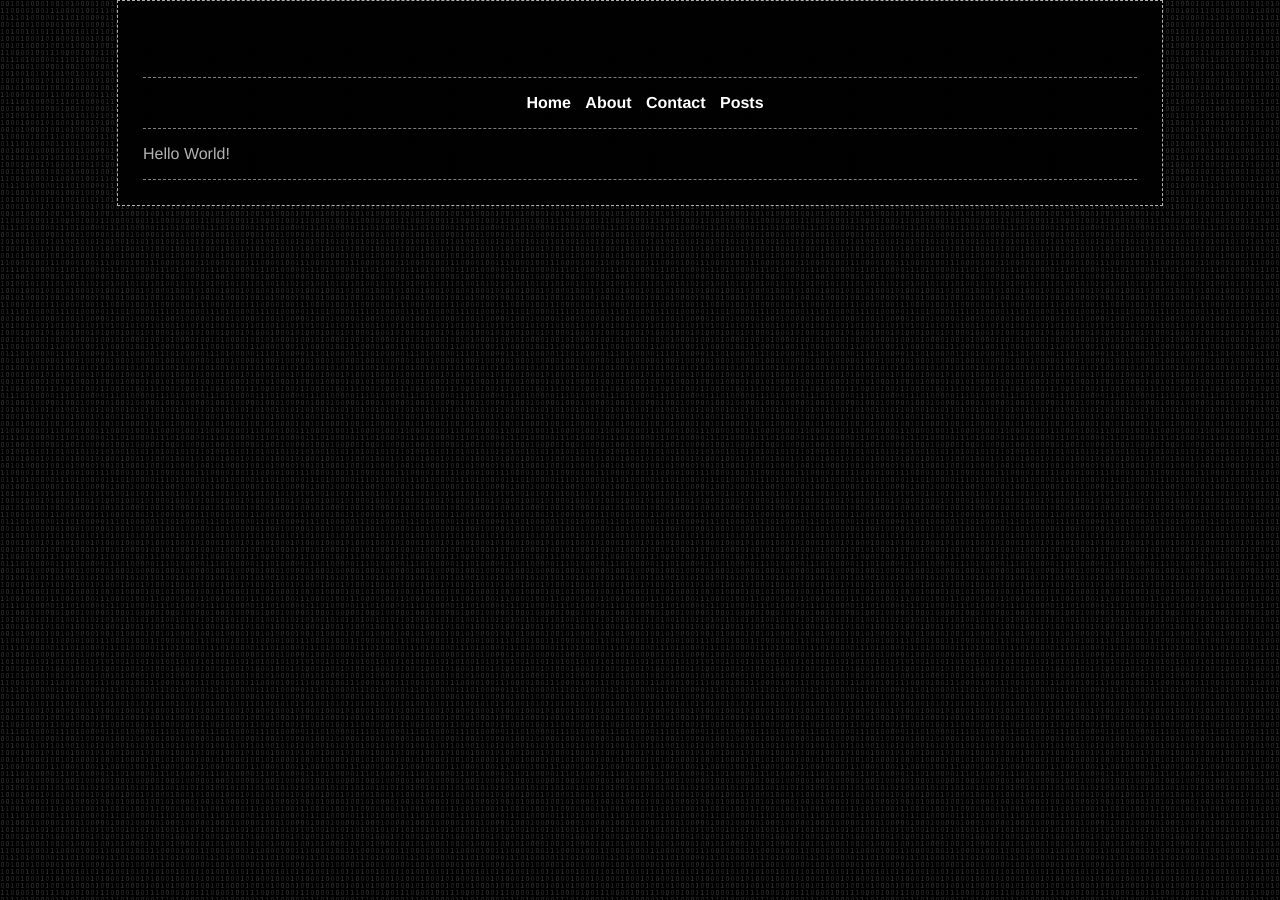
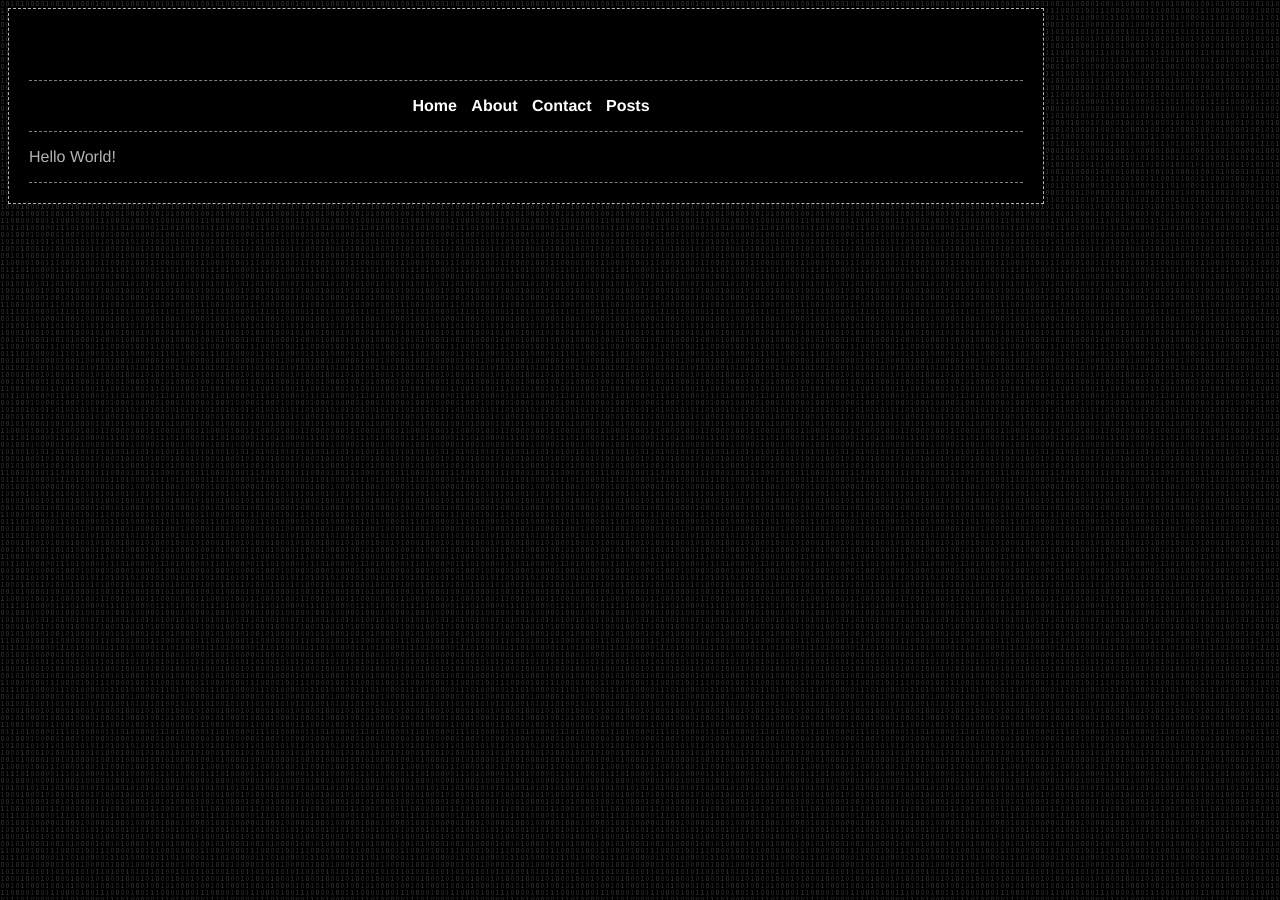
Before and after one commit to whitecr0wz/whitecr0wz.github.io, a Jekyll site: the page built from _posts/posts/2020-03-05-Hello-World.md, in a window 1280 px wide. Built offline with Jekyll 4.4.1, drawn with Linux system fonts in a browser that asks for light colours; some web fonts are replaced.

Commit message:
Update style.css

```diff
--- a/assets/css/style.css
+++ b/assets/css/style.css
@@ -7,8 +7,7 @@ html {
 body {
 	background-color: rgba(0,0,0,0.97);
 	color: rgba(255,255,255,0.7);
-	padding: 10px;
-	margin: auto;
+	padding: 5px;
 	width: 80%;
 	border: 1px dashed rgba(255,255,255,0.7);
 	font-family: "Helvetica";
```
